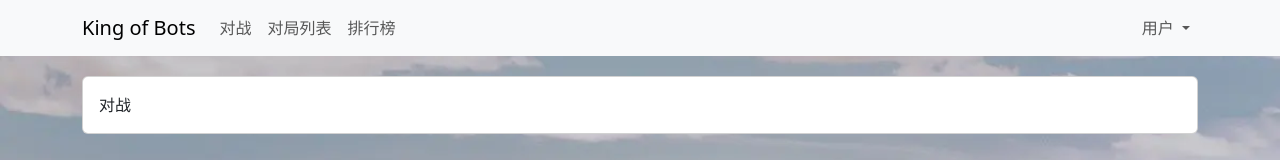
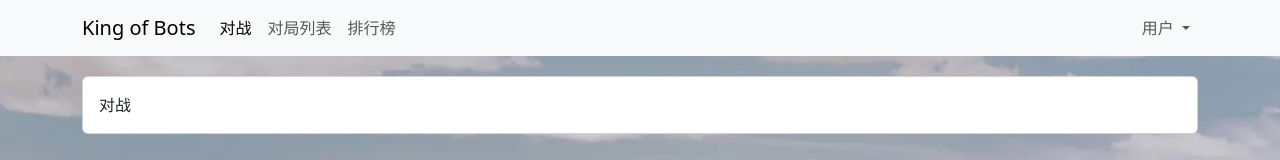
Before and after one commit to goodpeanuts/king-of-bots, a Vue app in the folder web/: page /pk/ in a window 1280 px wide. Shown: the top 160 px of the page. Built offline with nearby package versions, Linux system fonts and the light colour scheme.

Commit message:
realize active highlight

```diff
--- a/web/src/components/NavBar.vue
+++ b/web/src/components/NavBar.vue
@@ -8,13 +8,13 @@
     <div class="collapse navbar-collapse" id="navbarText">
       <ul class="navbar-nav me-auto mb-2 mb-lg-0">
         <li class="nav-item">
-          <router-link class="nav-link" :to="{name: 'pk_index'}">对战</router-link>
+          <router-link :class="route_name == 'pk_index' ? 'nav-link active' : 'nav-link'" :to="{name: 'pk_index'}">对战</router-link>
         </li>
         <li class="nav-item">
-          <router-link class="nav-link" :to="{name: 'record_index'}">对局列表</router-link>
+          <router-link :class="route_name == 'record_index' ? 'nav-link active' : 'nav-link'" :to="{name: 'record_index'}">对局列表</router-link>
         </li>
         <li class="nav-item">
-          <router-link class="nav-link" :to="{name: 'ranklist_index'}">排行榜</router-link>
+          <router-link :class="route_name == 'ranklist_index' ? 'nav-link active' : 'nav-link'" :to="{name: 'ranklist_index'}">排行榜</router-link>
         </li>
       </ul>
       <ul class="navbar-nav  ">
@@ -37,6 +37,18 @@
 </template>
 
 <script>
+import { useRoute } from 'vue-router';
+import { computed } from 'vue'
+
+export default {
+  setup() {
+    const route = useRoute();
+    let route_name  = computed(() => route.name)
+    return {
+      route_name
+    }
+  }
+}
 
 </script>
 
```
